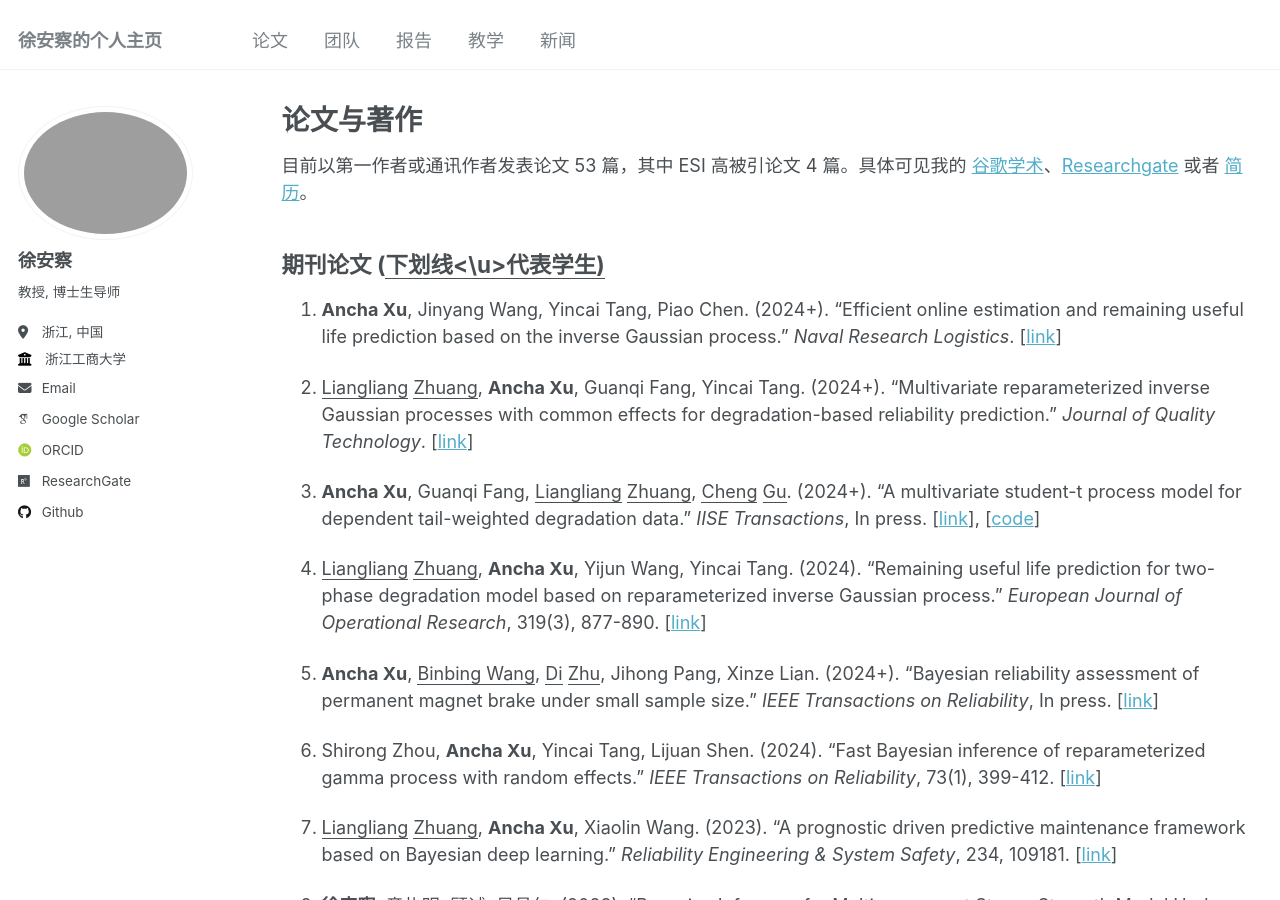
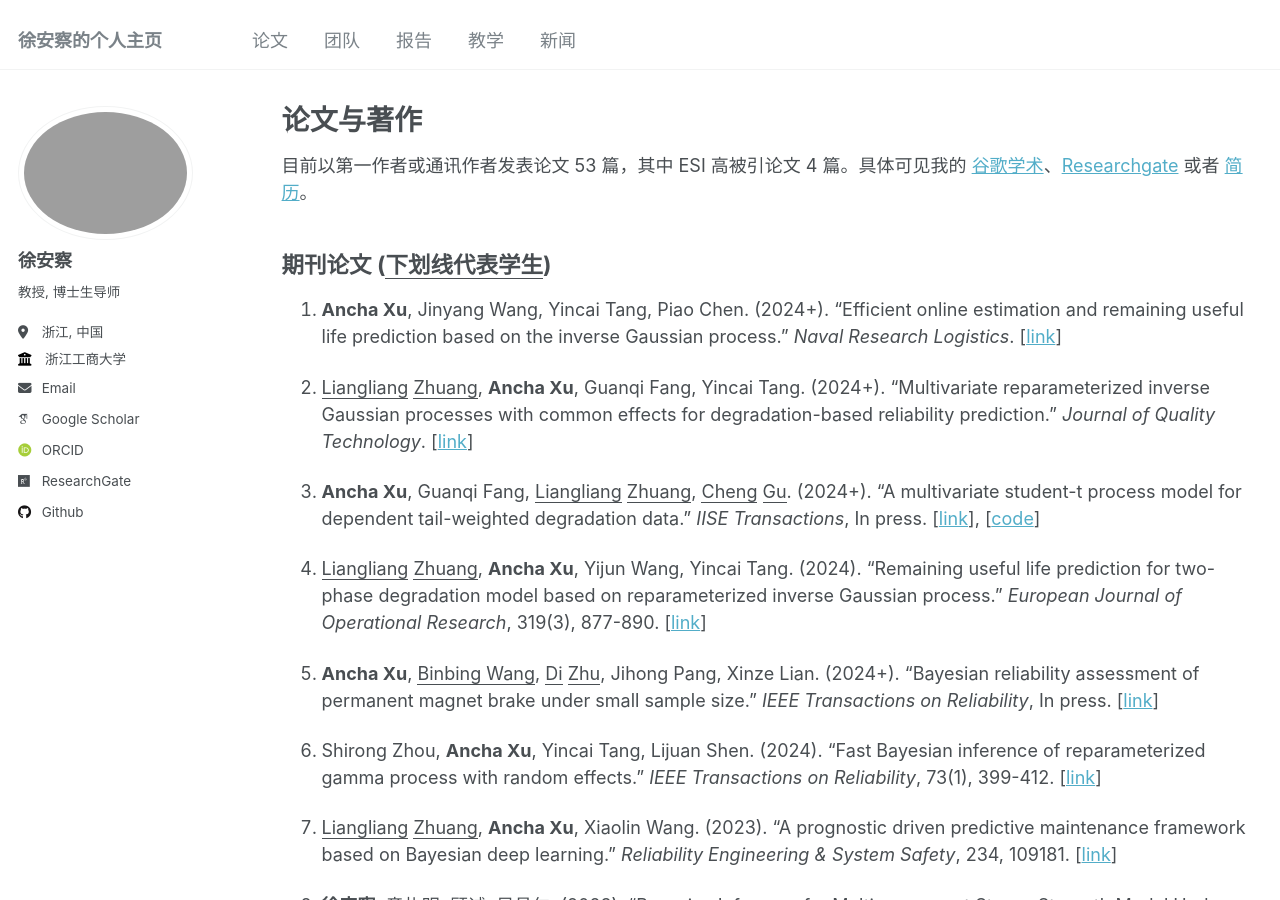
Before and after one commit to XU-ANCHA/XU-ANCHA.github.io, a Jekyll site: the page built from _pages/publications.md, in a window 1280 px wide and 900 px high. Built offline with Jekyll 4.4.1, drawn with Linux system fonts in a browser that asks for light colours; some web fonts are replaced.

```diff
--- a/_pages/publications.md
+++ b/_pages/publications.md
@@ -8,7 +8,7 @@ author_profile: true
 目前以第一作者或通讯作者发表论文 53 篇，其中 ESI 高被引论文 4 篇。具体可见我的 <a href="{{site.author.googlescholar}}">谷歌学术</a>、<a href="{{site.author.researchgate}}">Researchgate</a> 或者
 <a href="https://liangliangzhuang.github.io/cv/">简历</a>。
 
-## 期刊论文 (<u>下划线<\u>代表学生)
+## 期刊论文 (<u>下划线代表学生</u>)
 
 1. **Ancha Xu**, Jinyang Wang, Yincai Tang, Piao Chen. (2024+). "Efficient online estimation and remaining useful life prediction based on the inverse Gaussian process." *Naval Research Logistics*. [<a href="https://doi.org/10.1002/nav.22226">link</a>]
 
```
